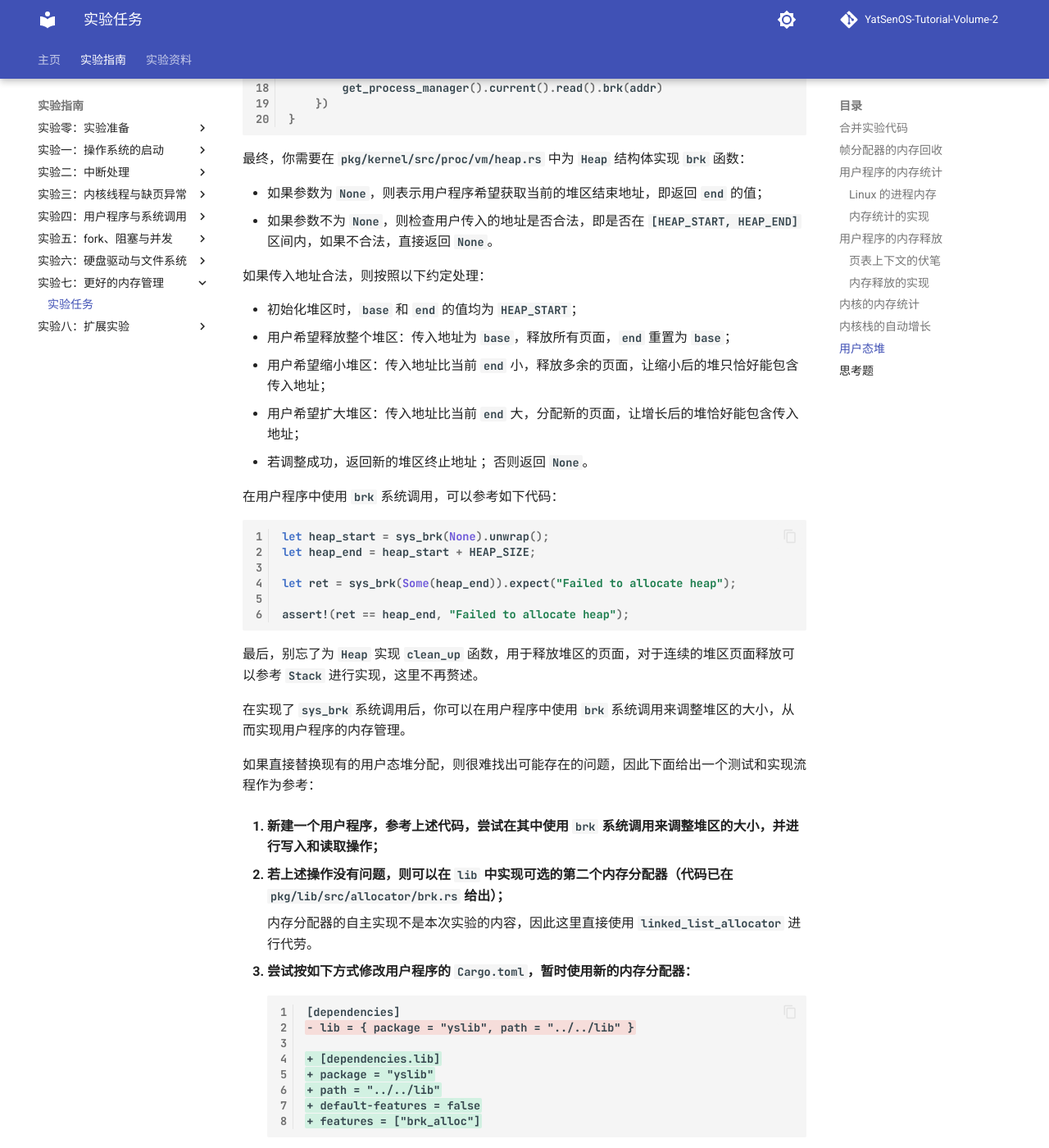
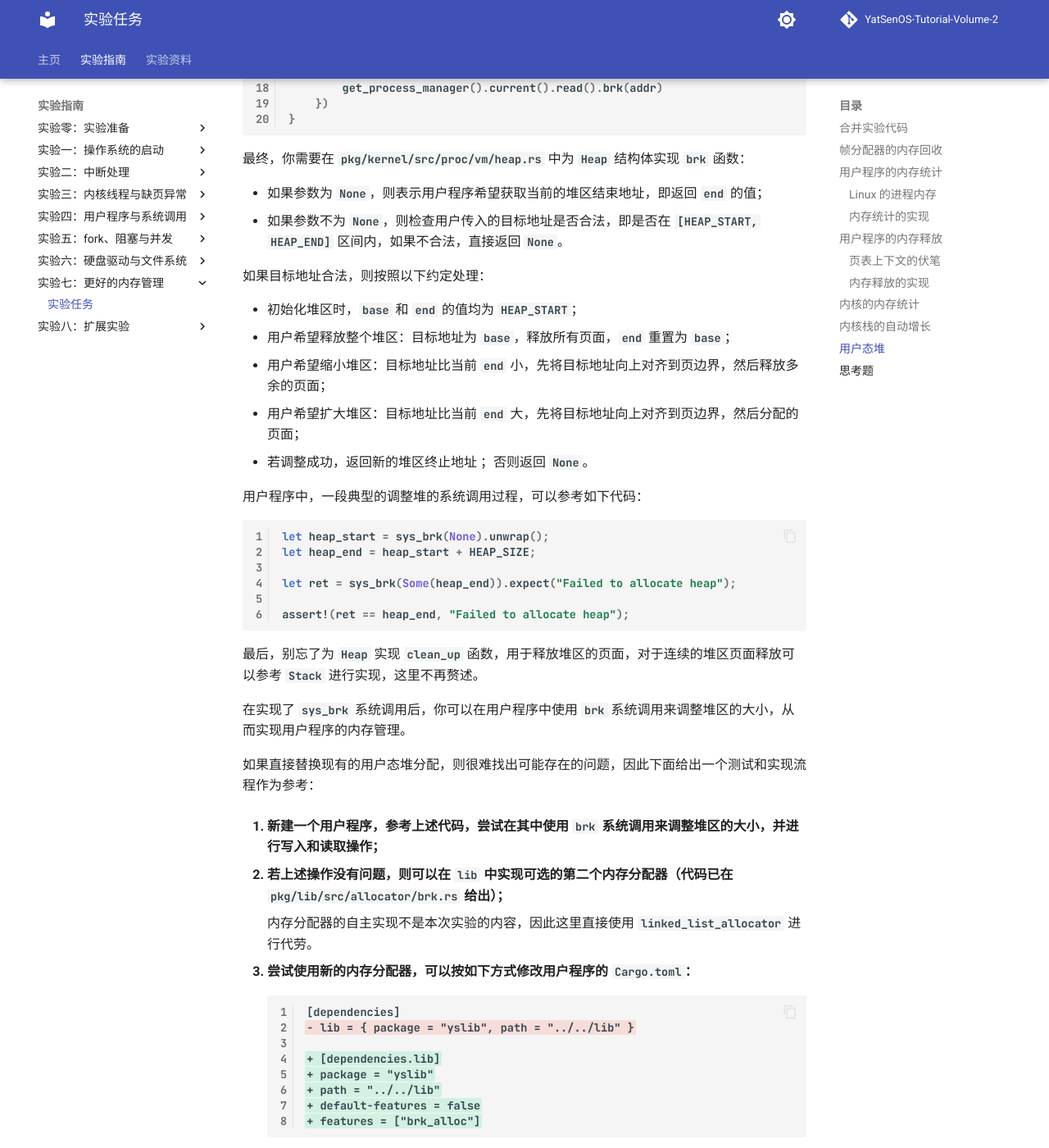
Before and after one commit to YatSenOS/YatSenOS-Tutorial-Volume-2, an MkDocs documentation site: the page built from docs/labs/0x07/tasks.md, in a window 1280 px wide and 1400 px high, scrolled down 17979 px. Shown: the whole window at 82% size. Built offline with MkDocs 1.6.1 and Material for MkDocs 9.7.7, drawn with Linux system fonts in a browser that asks for light colours; comment, search, counter and statistics services are not loaded; some of the changed text lies outside the part shown.

Commit message:
wip(lab/7): update

````diff
--- a/docs/labs/0x07/tasks.md
+++ b/docs/labs/0x07/tasks.md
@@ -766,7 +766,7 @@ pub struct Heap {
 }
 ```
 
-在 `Heap` 中，`base` 表示堆区的起始地址，`end` 表示堆区的结束地址。`end` 是一个 `Arc<AtomicU64>` 类型的原子变量，它在多个进程的操作中被并发访问。
+在 `Heap` 中，`base` 表示堆区的起始地址，`end` 表示堆区的结束地址。`end` 是一个 `Arc<AtomicU64>` 类型的可被共享的原子变量，它可以在多个进程的操作中被并发访问。
 
 > 也就是说，用户程序的堆区是在父子进程之间共享的，`fork` 时不需要复制堆区内容，只需要复制 `Heap` 结构体即可。
 
@@ -817,17 +817,17 @@ pub fn brk(addr: Option<VirtAddr>) -> Option<VirtAddr> {
 最终，你需要在 `pkg/kernel/src/proc/vm/heap.rs` 中为 `Heap` 结构体实现 `brk` 函数：
 
 -   如果参数为 `None`，则表示用户程序希望获取当前的堆区结束地址，即返回 `end` 的值；
--   如果参数不为 `None`，则检查用户传入的地址是否合法，即是否在 `[HEAP_START, HEAP_END]` 区间内，如果不合法，直接返回 `None`。
+-   如果参数不为 `None`，则检查用户传入的目标地址是否合法，即是否在 `[HEAP_START, HEAP_END]` 区间内，如果不合法，直接返回 `None`。
 
-如果传入地址合法，则按照以下约定处理：
+如果目标地址合法，则按照以下约定处理：
 
 -   初始化堆区时，`base` 和 `end` 的值均为 `HEAP_START`；
--   用户希望释放整个堆区：传入地址为 `base`，释放所有页面，`end` 重置为 `base`；
--   用户希望缩小堆区：传入地址比当前 `end` 小，释放多余的页面，让缩小后的堆只恰好能包含传入地址；
--   用户希望扩大堆区：传入地址比当前 `end` 大，分配新的页面，让增长后的堆恰好能包含传入地址；
+-   用户希望释放整个堆区：目标地址为 `base`，释放所有页面，`end` 重置为 `base`；
+-   用户希望缩小堆区：目标地址比当前 `end` 小，先将目标地址向上对齐到页边界，然后释放多余的页面；
+-   用户希望扩大堆区：目标地址比当前 `end` 大，先将目标地址向上对齐到页边界，然后分配的页面；
 -   若调整成功，返回新的堆区终止地址 ；否则返回 `None`。
 
-在用户程序中使用 `brk` 系统调用，可以参考如下代码：
+用户程序中，一段典型的调整堆的系统调用过程，可以参考如下代码：
 
 ```rust
 let heap_start = sys_brk(None).unwrap();
@@ -850,7 +850,7 @@ assert!(ret == heap_end, "Failed to allocate heap");
 
     内存分配器的自主实现不是本次实验的内容，因此这里直接使用 `linked_list_allocator` 进行代劳。
 
-3. 尝试按如下方式修改用户程序的 `Cargo.toml`，暂时使用新的内存分配器：
+3. 尝试使用新的内存分配器，可以按如下方式修改用户程序的 `Cargo.toml`：
 
     ```diff
     [dependencies]
````
